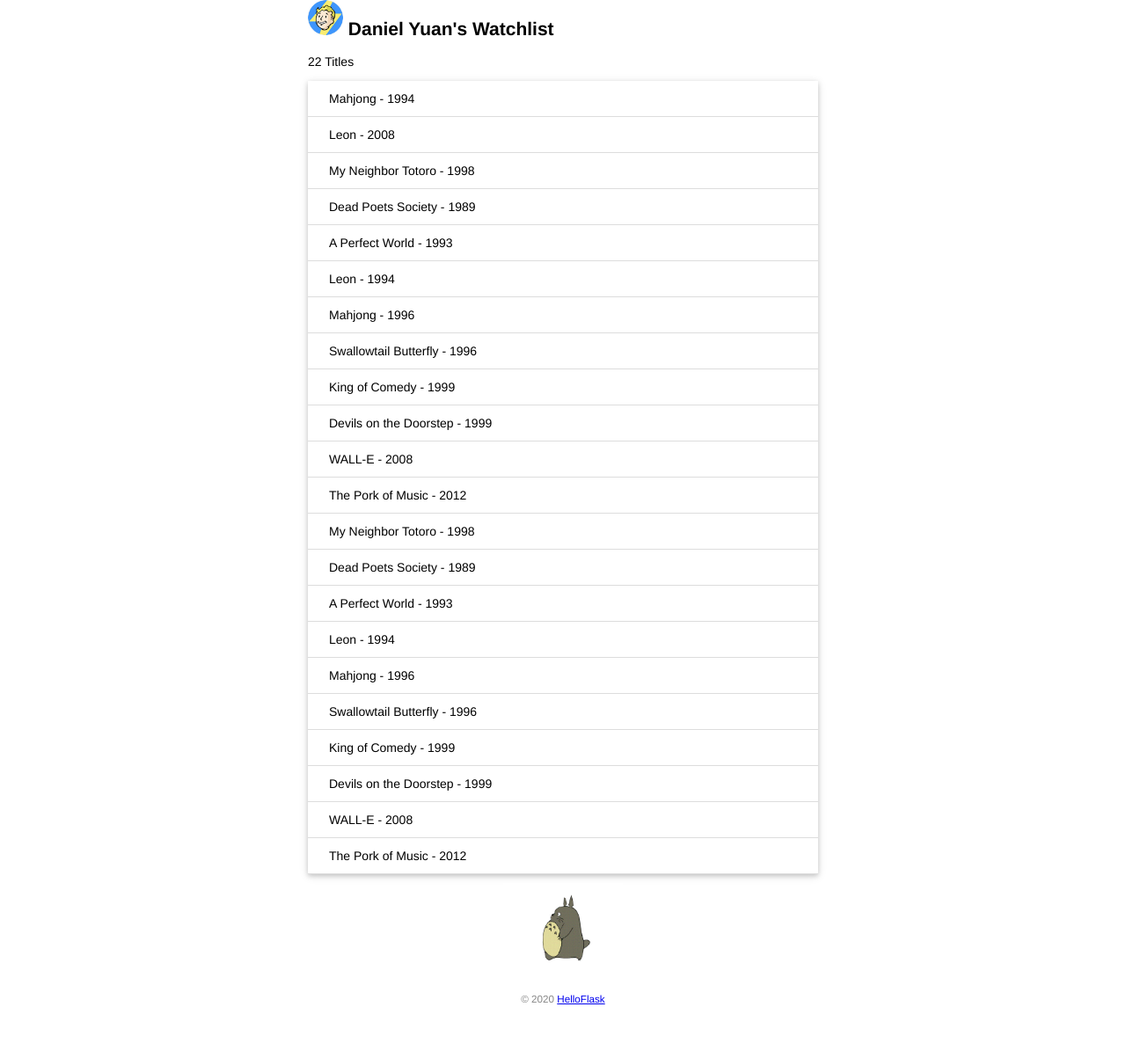
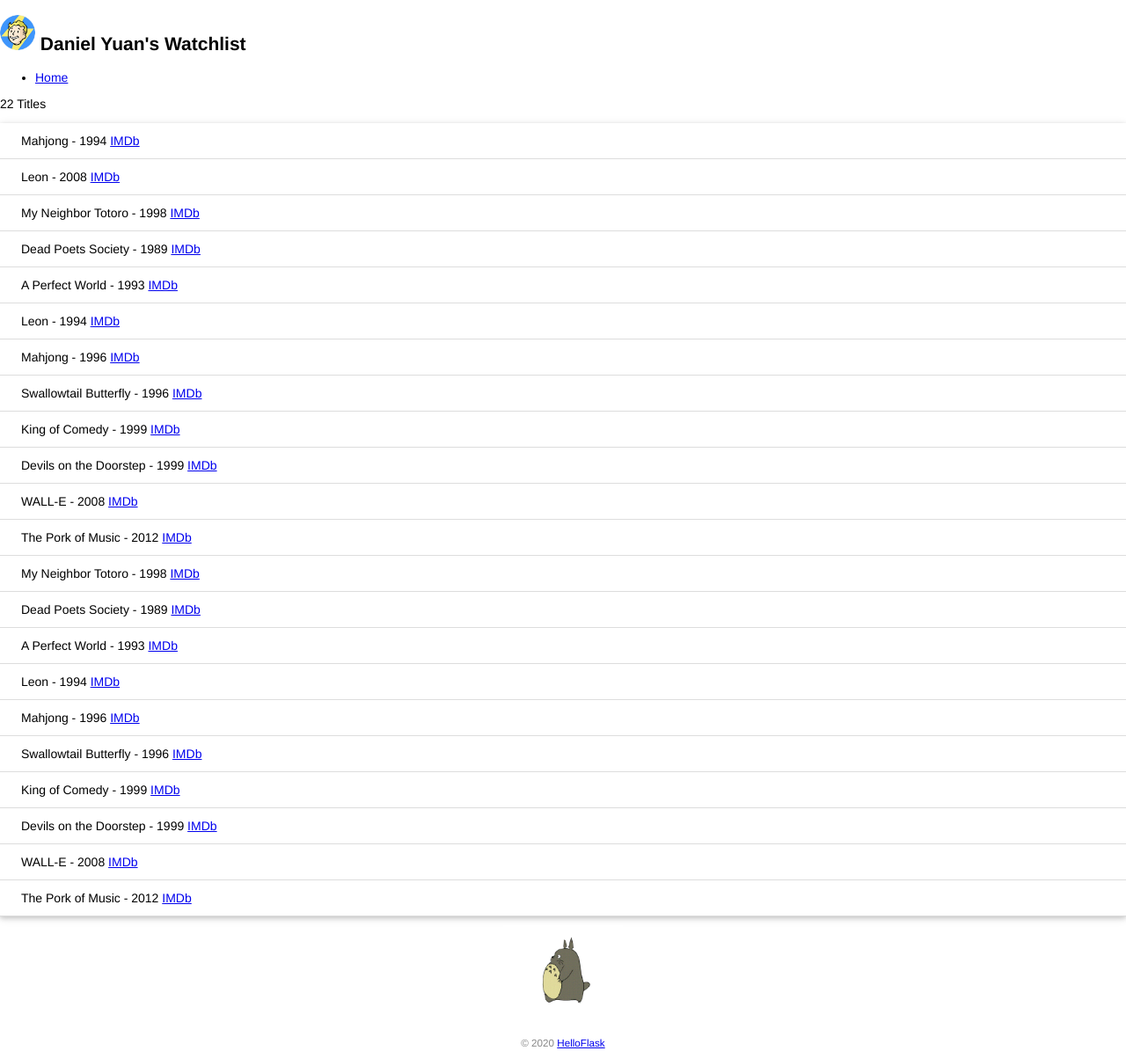
Before and after one commit to dyuan8888/watchlist, a Flask app: page / in a window 1280 px wide. Shown: the whole page at 88% size. Before the commit the page ends 1142 px from the top, so only its background shows below. Run offline with Flask 2, Linux system fonts and the light colour scheme; data comes from the database, SQL or seed files in the repository.

Commit message:
Add base template and error template

```diff
--- /dev/null
+++ b/templates/base.html
@@ -0,0 +1,27 @@
+<!DOCTYPE html>
+<html lang="en">
+{% block head %}
+<head>
+    <meta charset="utf-8">
+    <meta name="viewport" content="width=device-width, initial-scale=1.0">
+    <title>{{ user.name }}'s Watchlist</title>
+    <link rel="icon" href="{{ url_for('static', filename='favicon.ico') }}">
+    <link rel="stylesheet" type="text/css" href="{{ url_for('static', filename='style.css') }}">
+</head>
+{% endblock %}
+<body>
+    <h2>
+        <img alt='Avatar' class='avatar' src="{{ url_for('static', filename='images/foo.png') }}">
+        {{ user.name }}'s Watchlist
+    </h2>
+    <nav>
+        <ul>
+            <li><a href="{{ url_for('index') }}">Home</a></li>
+        </ul>
+    </nav>
+    {% block content %}{% endblock %}
+    <footer>
+        <small>&copy; 2020 <a href="http://helloflask.com/tutorial">HelloFlask</small>
+    </footer>
+</body>
+</html>
--- a/templates/index.html
+++ b/templates/index.html
@@ -1,25 +1,15 @@
-<! DOCTYPE html>
-<html lang="en">
-<head>
-	<meta charset='utf-8'>
-	<title>{{ user.name }}'s Watchlist</title>
-	<link rel='icon' href="{{ url_for('static', filename='images/favicon.ico') }}">
-	<link rel="stylesheet" type="text/css" href="{{ url_for('static', filename='style.css')}}">
-</head>
-<body>
-	<h2>
-		<img alt="Avatar" class="avatar" src="{{ url_for('static', filename='images/foo.png') }}">
-		{{ user.name }}'s Watchlist
-	</h2>
-	<p>{{ movies | length }} Titles</p>
-	<ul class="movie-list">
-		{% for movie in movies %}
-		<li>{{ movie.title }} - {{ movie.year }}</li>
-		{% endfor %}
-	</ul>
-	<img alt="Walking Totoro" class="totoro" src="{{ url_for('static',filename='images/totoro.gif')}}">
-	<footer>
-		<small>&copy; 2020 <a href="http://helloflask.com/tutorial">HelloFlask</a></small>
-	</footer>
-</body>
-</html>
+{% extends 'base.html' %}
+
+{% block content %}
+<p>{{ movies | length }} Titles</p>
+<ul class="movie-list">
+	{% for movie in movies %}
+	<li>{{ movie.title }} - {{ movie.year }}
+		<span class="float-right">
+			<a class="imdb" href="https://imdb.com/find?q={{ movie.title }}" target="_blank" title="Find this movie on IMDb">IMDb</a>
+		</span>
+	</li>
+	{% endfor %}
+</ul>
+<img alt="Walking Totoro" class="totoro" src="{{ url_for('static',filename='images/totoro.gif') }}" title="to~to~ro">
+{% endblock %}
```
Also changed, not shown: templates/404.html (added, +12 -0 lines).
